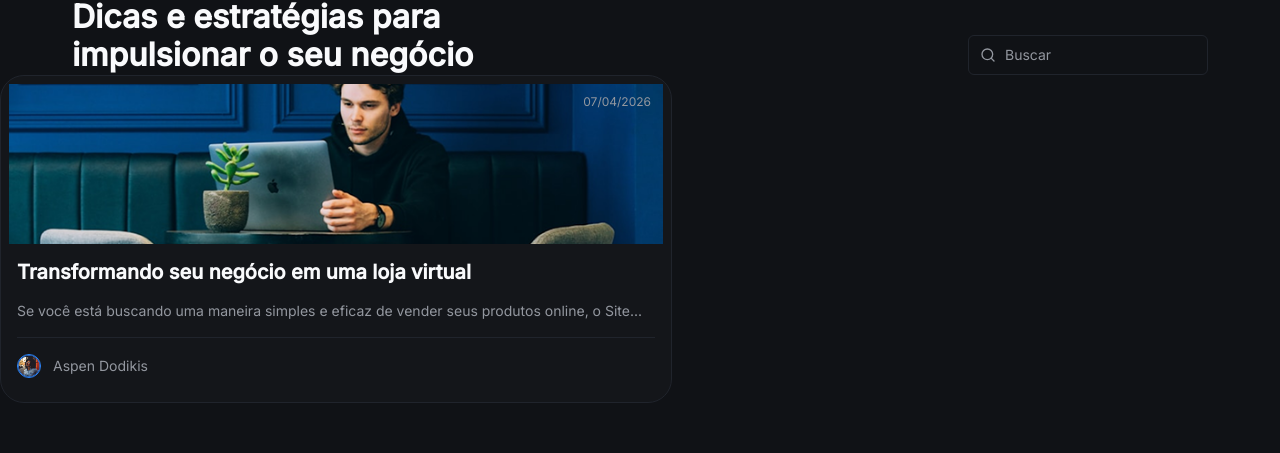
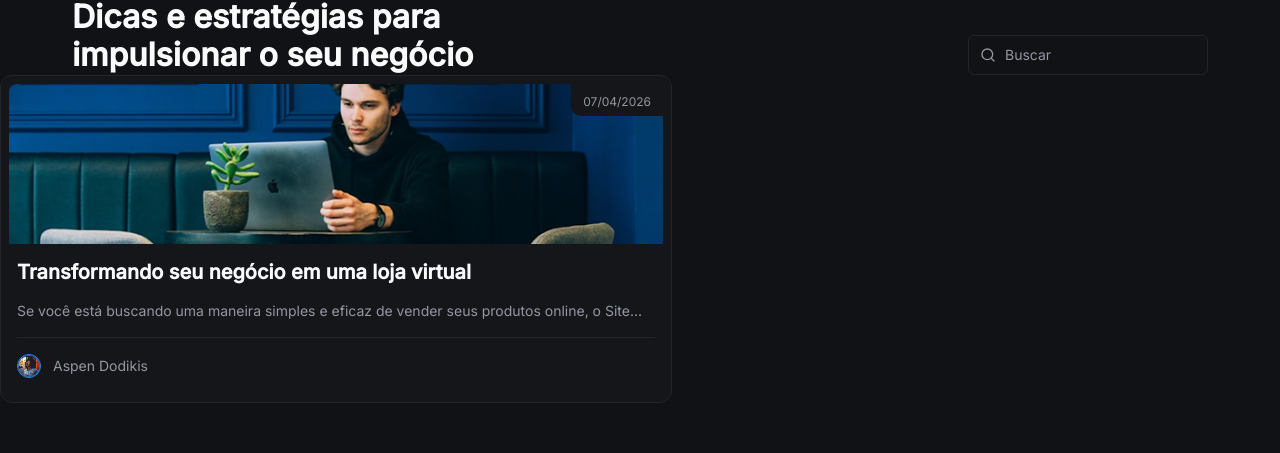
Before and after one commit to GuilhermeMarques1/nextjs-react, a Next.js app in the folder site-blog/: page /blog in a window 1280 px wide. Shown: the part 182-635 px from the top of the page. Built offline with nearby package versions, Linux system fonts and the light colour scheme; a web font is replaced by a local one.

Commit message:
feat: Enhance PostCard component with dynamic props for blog post details

```diff
--- a/site-blog/src/templates/blog/blog-list.tsx
+++ b/site-blog/src/templates/blog/blog-list.tsx
@@ -25,7 +25,17 @@
         </div>
       </header>
 
-      <PostCard />
+      <PostCard
+        slug="transformando-seu-negocio-em-uma-loja-virtual"
+        title="Transformando seu negócio em uma loja virtual"
+        description="Se você está buscando uma maneira simples e eficaz de vender seus produtos online, o Site..."
+        image="/assets/primeiro-post.png"
+        author={{
+          name: "Aspen Dodikis",
+          avatar: "/customer-01.png"
+        }}
+        publishedAt="07/04/2026"
+      />
     </div>
   )
 }
--- a/site-blog/src/templates/blog/components/post-card/index.tsx
+++ b/site-blog/src/templates/blog/components/post-card/index.tsx
@@ -1,43 +1,62 @@
 import Image from "next/image";
 import Link from "next/link";
 
-export const PostCard = () => {
+type Author = {
+  name: string;
+  avatar: string;
+}
+
+type PostCardProps = {
+  slug: string;
+  title: string;
+  description: string;
+  image: string;
+  author: Author;
+  publishedAt: string;
+}
+
+export const PostCard = ({ slug, title, description, image, author, publishedAt }: PostCardProps) => {
   return (
-    <Link href="/blog" className="w-full max-w-2xl rounded-3xl border-[1px] border-gray-400 bg-gray-600 overflow-hidden transition-all duration-300 hover:border-[1px] hover:border-blue-300">
+    <Link
+      href={`/blog/${slug}`}
+      className="w-full max-w-2xl rounded-[12px] border-[1px] border-gray-400 bg-gray-600 overflow-hidden transition-all duration-300 hover:border-[1px] hover:border-blue-300"
+    >
 
       <div className="p-2 rounded-md overflow-hidden">
         <div className="relative">
-          <div className="absolute top-0 right-0 px-3 py-1">
-            <span className="text-gray-300 text-body-xs">07/04/2026</span>
+          <div className="absolute top-0 right-0 px-3 py-1 bg-gray-600 backdrop-blur-sm rounded-bl-[10px]">
+            <span className="text-gray-300 text-body-xs">{publishedAt}</span>
           </div>
 
           <Image
-            src={`/assets/primeiro-post.png`}
+            src={image}
             alt=""
             width={288}
             height={144}
-            className="w-full h-40 object-cover object-center"
+            className="w-full h-40 object-cover object-center rounded-t-[8px]"
           />
         </div>
 
         <div className="px-2 mt-4 space-y-4">
-          <h2 className="text-heading-sm text-gray-100 line-clamp-3">Transformando seu negócio em uma loja virtual</h2>
+          <h2 className="text-heading-sm text-gray-100 line-clamp-3">
+            {title}
+          </h2>
 
           <p className="text-gray-300 text-body-sm line-clamp-3">
-            Se você está buscando uma maneira simples e eficaz de vender seus produtos online, o Site...
+            {description}
           </p>
 
           <div className="flex items-center gap-3 border-t border-gray-400 py-4">
             <div className="relative h-5 w-5 md:h-6 md:w-6 overflow-hidden rounded-full border-blue-200 border-[1px]">
               <Image
-                src={`/customer-01.png`}
+                src={author.avatar}
                 alt=""
                 fill
                 className="rounded-md"
               />
             </div>
 
-            <span className="text-body-sm text-gray-300">Aspen Dodikis</span>
+            <span className="text-body-sm text-gray-300">{author.name}</span>
           </div>
         </div>
 
```
